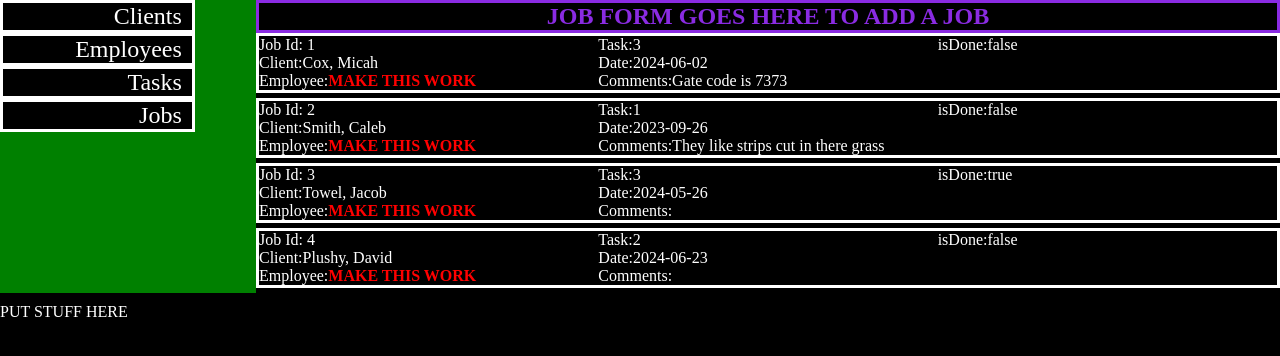
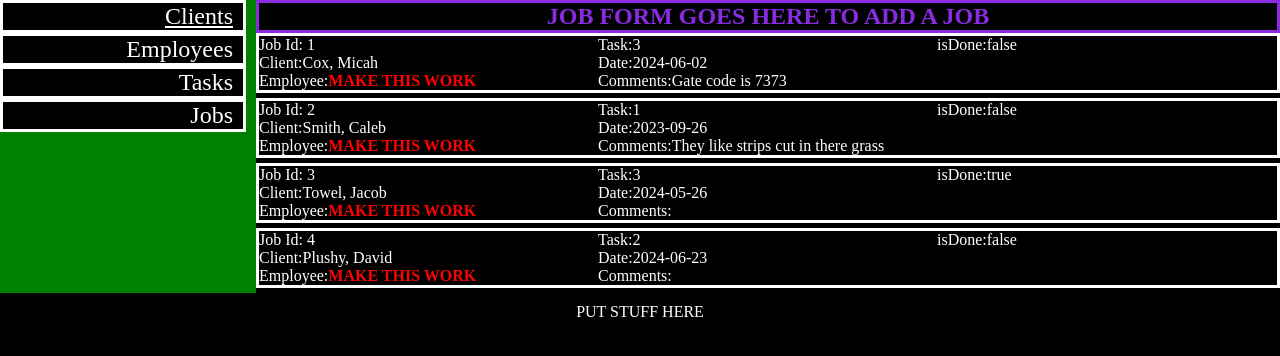
Before and after one commit to thomassmith0526/Project2, a Node server app: page / in a window 1280 px wide. Shown: the part 39-395 px from the top of the page. Run offline with Node 20, Linux system fonts and the light colour scheme; data comes from the database, SQL or seed files in the repository; some libraries are stand-ins or nearby versions.

Commit message:
test handlebars looks good

```diff
--- a/controllers/home-routes.js
+++ b/controllers/home-routes.js
@@ -19,11 +19,11 @@
     res.render('test', { jobs })
 })
 
-router.get('/pikachu', async (req, res) => {
+router.get('/client', async (req, res) => {
     const taskData = await Task.findAll()
     const tasks = taskData.map((task) => task.get({ plain: true}))
 
-    res.render('all')
+    res.render('client',  {tasks} )
 })
 
 
--- a/public/css/style.css
+++ b/public/css/style.css
@@ -27,12 +27,15 @@
 }
 main {
     display: flex;
+    min-height: 80%;
 }
 
 
 #nav-bar {
     width: 20%;
     background-color: var(--main-color);
+
+    min-height: 80%;
 
 
 }
@@ -53,7 +56,7 @@
     border-color: var(--textColor); */
 }
 
-main section {
+#hb-body {
     width: 80%
 }
 
@@ -63,11 +66,27 @@
     border-top: var(--border);
 
 
-    /* position: relative; */
+    position: relative;
     bottom: 0;
     width: 100%;
     height: 10%;
     padding: 10px 0;
+    text-align: center;
 
 
 }
+/* inside of test.handlebars */
+.job-column {
+    min-width: 30%;
+    width: 33.3%;
+    color: aqua;
+    display: block;
+
+}
+
+.job-field {
+    /* justify-content: space-evenly; */
+    border-style: solid;
+    margin-bottom: 5px;
+    display:flex;
+}
--- a/views/layouts/main.handlebars
+++ b/views/layouts/main.handlebars
@@ -19,7 +19,7 @@
   <nav id="nav-bar">
     <section>
       <ul>
-      Clients
+      <a href="/client">Clients</a>
       </ul>
       <ul>
       Employees
@@ -32,11 +32,15 @@
       </ul>
     </section>
   </nav>
-  <section>
+  <section id="hb-body">
     {{{body}}}
   </section>
 </main>
-<footer>PUT STUFF HERE</footer>
+<footer>
+  <div>
+    PUT STUFF HERE
+  </div>
+</footer>
 </body>
  <script src="/js/calenderApi.js"></script>
 </html>
--- a/views/test.handlebars
+++ b/views/test.handlebars
@@ -2,18 +2,18 @@
 <h1 style="text-align: center; color:blueviolet; border: solid"> JOB FORM GOES HERE TO ADD A JOB </h1>
 
 {{#each jobs as |job| }}
-<Div style="border-style: solid; margin-bottom: 5px; display:flex;" class="JobField">
-  <section class="job-column1">
+<Div class="job-field">
+  <section class="job-column">
     <ul>Job Id: {{job.id}}</ul>
     <ul>Client:{{job.client.last_name}}, {{job.client.first_name}}</ul>
     <ul>Employee:<b style="color: red">MAKE THIS WORK</b></ul>
   </section>
-  <section class="job-column2">
+  <section class="job-column">
     <ul>Task:{{job.task_id}}</ul>
     <ul>Date:{{job.date}}</ul>
     <ul>Comments:{{job.comments}}</ul>
   </section>
-  <section>
+  <section class="job-column">
     <ul>isDone:{{job.isDone}}</ul>
     <add-to-calendar-button
       name="Client:{{job.client.last_name}}, {{job.client.first_name}}"
```
